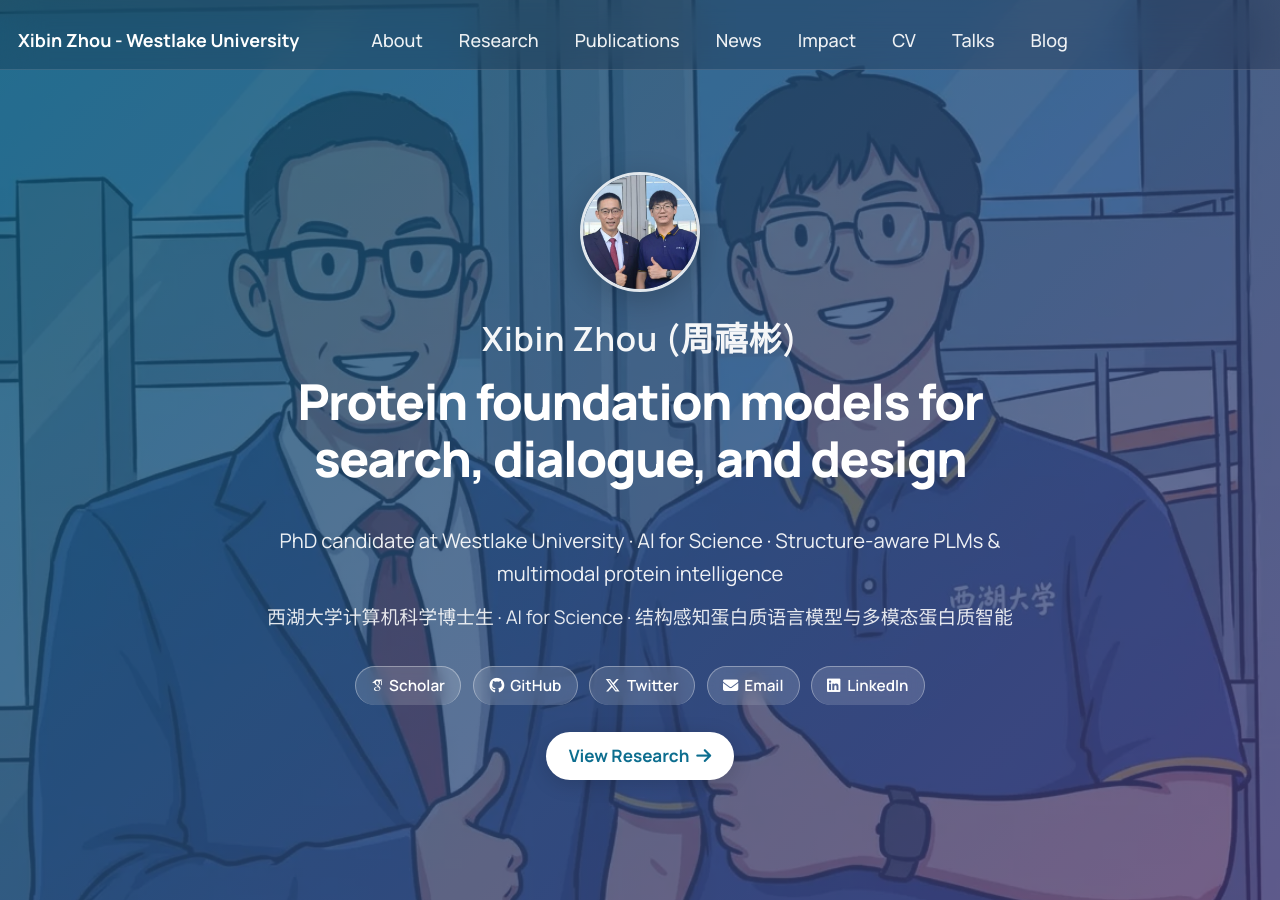
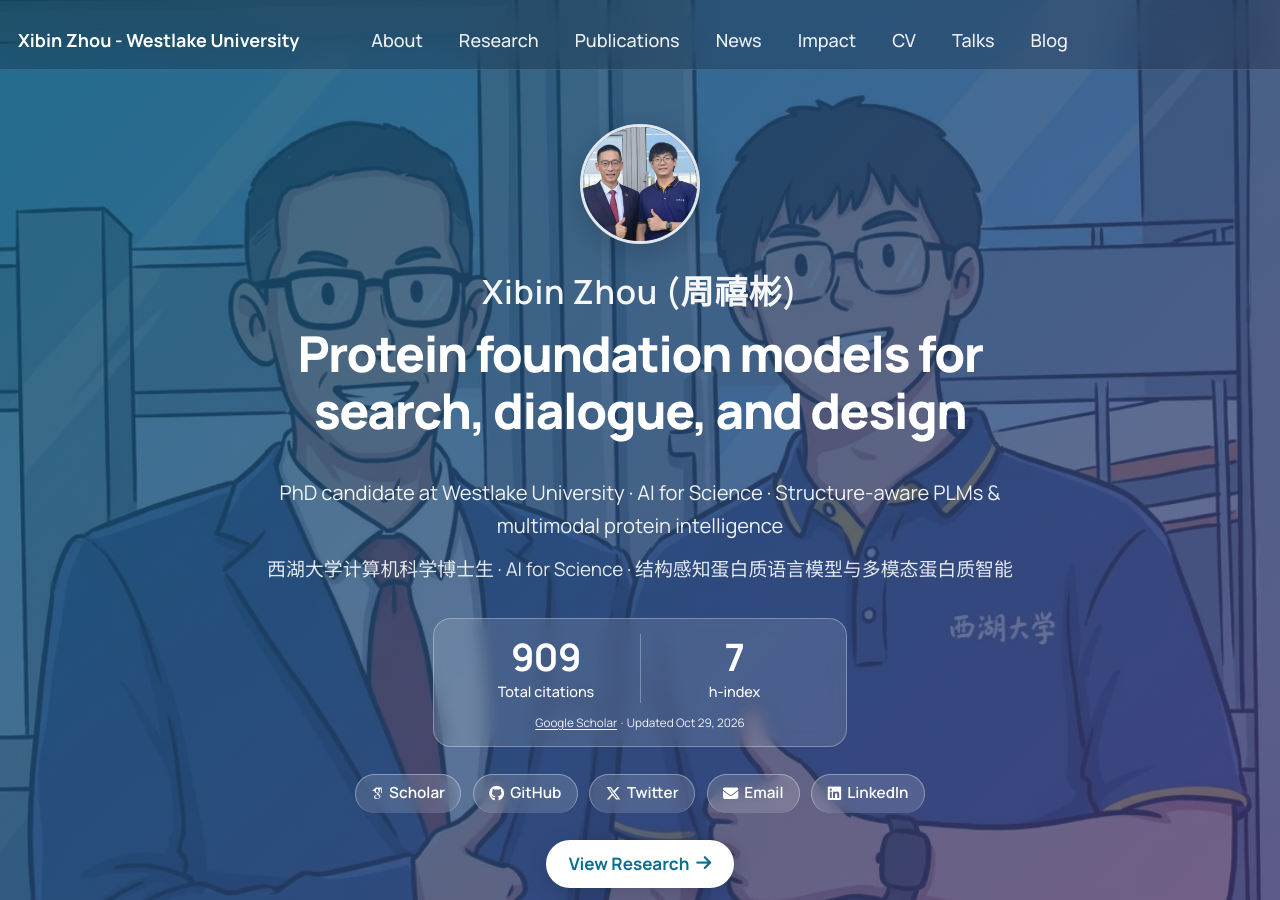
Before and after one commit to zhoubay/zhoubay.github.io, a Jekyll site: the page built from _pages/main.md, in a window 1280 px wide and 900 px high. Built offline with Jekyll 4.4.1, drawn with Linux system fonts in a browser that asks for light colours; some web fonts are replaced.

Commit message:
Add static Google Scholar metrics to homepage

```diff
--- /dev/null
+++ b/_data/scholar.json
@@ -0,0 +1,5 @@
+{
+  "citations": 909,
+  "h_index": 7,
+  "updated_at": "2026-10-29"
+}
--- a/_includes/hero.html
+++ b/_includes/hero.html
@@ -29,6 +29,7 @@
     {% if site.data.hero.lede_zh %}
     <p class="site-hero__lede site-hero__lede-zh" lang="zh">{{ site.data.hero.lede_zh }}</p>
     {% endif %}
+    {% include scholar-metrics.html %}
     <div class="site-hero__social">
       {% if site.author.googlescholar %}
       <a class="site-hero__social-link" href="{{ site.author.googlescholar }}" target="_blank" rel="noopener noreferrer"><i class="ai ai-google-scholar"></i> Scholar</a>
--- /dev/null
+++ b/_includes/scholar-metrics.html
@@ -0,0 +1,20 @@
+{% assign scholar = site.data.scholar %}
+{% if scholar.citations != nil and scholar.h_index != nil and scholar.updated_at and site.author.googlescholar %}
+<div class="site-hero__metrics" role="group" aria-label="Google Scholar citation metrics">
+  <dl class="site-hero__metrics-list">
+    <div class="site-hero__metric">
+      <dt>Total citations</dt>
+      <dd>{{ scholar.citations }}</dd>
+    </div>
+    <div class="site-hero__metric">
+      <dt>h-index</dt>
+      <dd>{{ scholar.h_index }}</dd>
+    </div>
+  </dl>
+  <p class="site-hero__metrics-source">
+    <a href="{{ site.author.googlescholar }}" target="_blank" rel="noopener noreferrer">Google Scholar</a>
+    <span aria-hidden="true"> · </span>
+    <span>Updated <time datetime="{{ scholar.updated_at | escape }}">{{ scholar.updated_at | date: "%b %-d, %Y" }}</time></span>
+  </p>
+</div>
+{% endif %}
--- a/_sass/_hero.scss
+++ b/_sass/_hero.scss
@@ -97,6 +97,70 @@
     margin-bottom: 1.75em;
     opacity: 0.88;
     font-size: clamp(0.95rem, 1.8vw, 1.05rem);
+  }
+
+  &__metrics {
+    width: 100%;
+    max-width: 23rem;
+    box-sizing: border-box;
+    margin: 0 auto 1.5rem;
+    padding: 0.85rem 1rem 0.7rem;
+    background: rgba(255, 255, 255, 0.12);
+    border: 1px solid rgba(255, 255, 255, 0.3);
+    border-radius: 1rem;
+    backdrop-filter: blur(8px);
+  }
+
+  &__metrics-list {
+    display: grid;
+    grid-template-columns: repeat(2, minmax(0, 1fr));
+    margin: 0;
+  }
+
+  &__metric {
+    display: flex;
+    flex-direction: column;
+    padding: 0 0.65rem;
+
+    + .site-hero__metric {
+      border-left: 1px solid rgba(255, 255, 255, 0.3);
+    }
+
+    dt {
+      order: 1;
+      margin: 0;
+      font-size: 0.8rem;
+      font-weight: 500;
+      line-height: 1.4;
+    }
+
+    dd {
+      margin: 0 0 0.15rem;
+      font-size: clamp(1.65rem, 3vw, 2.1rem);
+      font-weight: 700;
+      font-variant-numeric: tabular-nums;
+      line-height: 1.2;
+      overflow-wrap: anywhere;
+    }
+  }
+
+  &__metrics-source {
+    display: flex;
+    flex-wrap: wrap;
+    justify-content: center;
+    gap: 0 0.3em;
+    margin: 0.65rem 0 0;
+    font-size: 0.65rem;
+    line-height: 1.6;
+    color: rgba(255, 255, 255, 0.92);
+
+    a {
+      color: inherit;
+      text-decoration: underline;
+      text-underline-offset: 0.15em;
+
+      &:hover { color: #fff; }
+    }
   }
 
   &__social {
```
